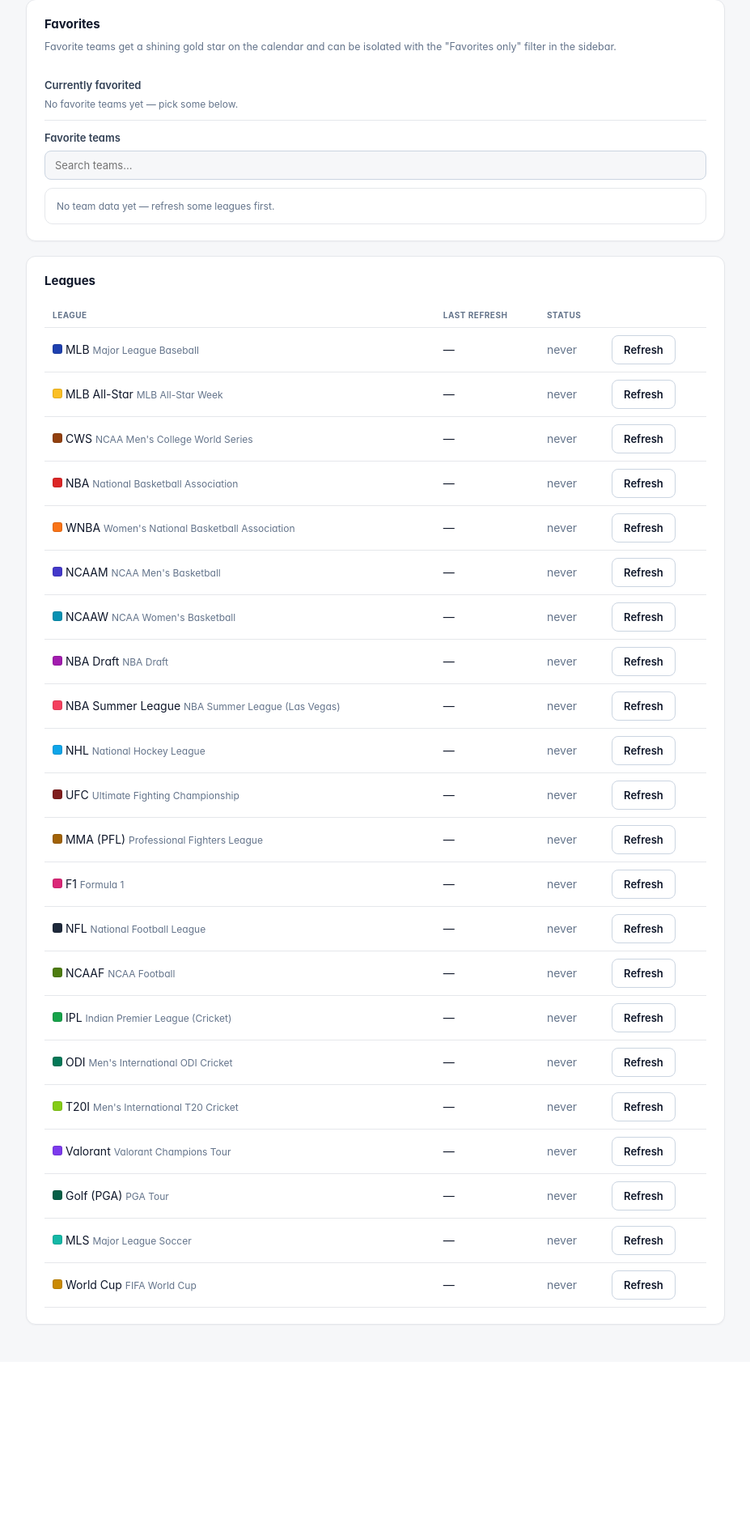
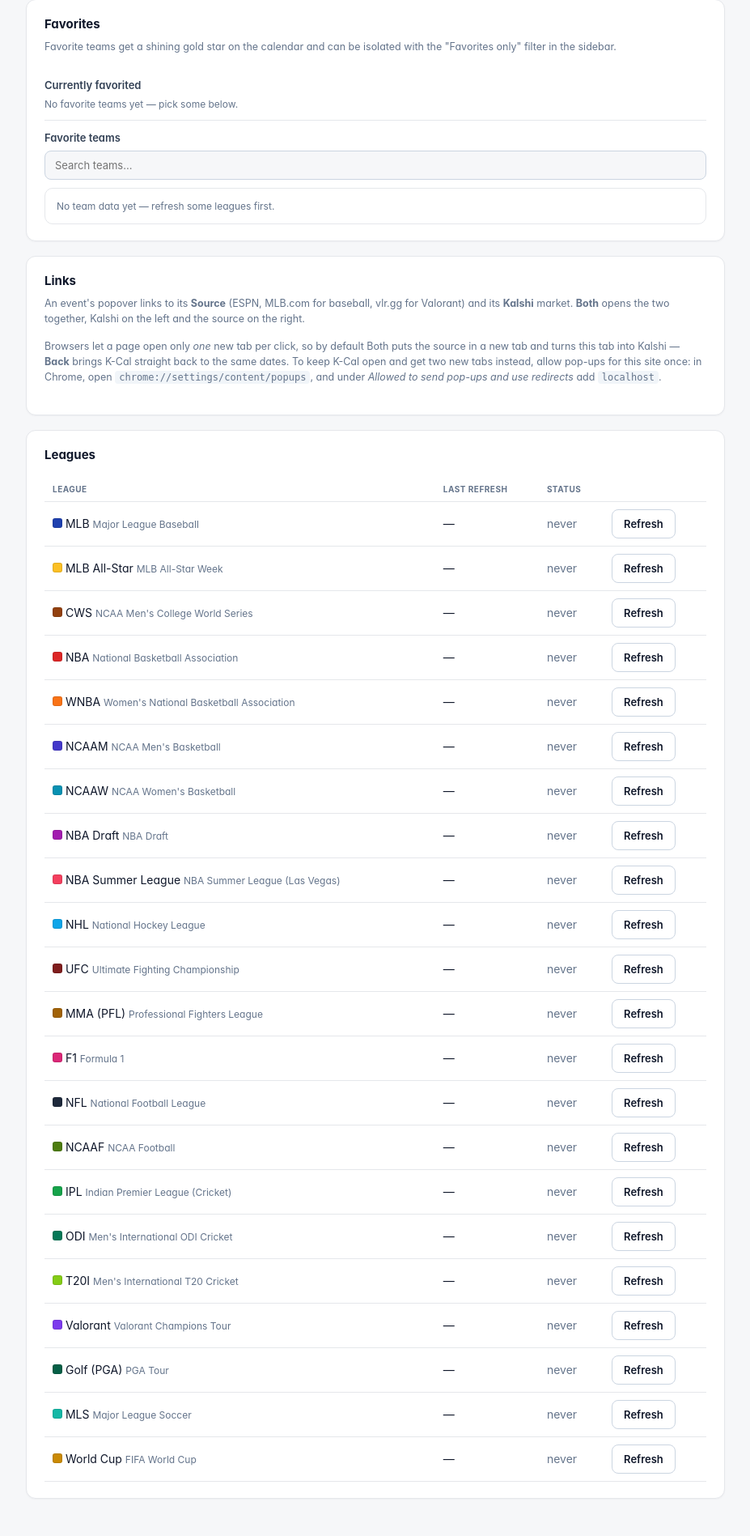
Before and after one commit to bes57/sports-calendar, a FastAPI app: page /settings in a window 1280 px wide. Shown: the part 368-2265 px from the top of the page at 81% size, without its empty margins (176-1103 px from the left). Before the commit the page ends 2005 px from the top, so only its background shows below. Run offline with FastAPI, Linux system fonts and the light colour scheme; data that the repository does not hold is empty; some web fonts are replaced.

Commit message:
Both opens both from one click again, Kalshi left / Source right
The "offer Kalshi in this tab" step was invisible — the new tab takes
focus, so the offer sat behind it and Both looked like one tab. Back to
one click opening both: with pop-ups allowed, [Kalshi][Source] as two new
tabs; otherwise the new tab gets the Source and this tab becomes Kalshi,
and Back returns to the same dates (visible range kept in sessionStorage).
Settings → Links explains the arrangement and the one-time permission.

Co-Authored-By: Claude Fable 5 <noreply@anthropic.com>
Claude-Session: https://claude.ai/code/session_0172ny9aQdC3vvSv6RszXAUj

```diff
--- a/static/app.css
+++ b/static/app.css
@@ -776,9 +776,6 @@ body[data-view="dayGridMonth"] .fc-daygrid-event .fc-event-main {
   font-size: 13px;
 }
 .popover-link:hover { text-decoration: underline; }
-.popover-hint { margin-top: 10px; font-size: 12px; line-height: 1.45; color: var(--muted); }
-.popover-hint .popover-link { display: block; font-size: 13px; margin-bottom: 4px; }
-.popover-hint-why { display: block; }
 
 /* --- Settings page --- */
 .settings-wrap { padding: 28px; max-width: 920px; margin: 0 auto; }
@@ -793,6 +790,7 @@ body[data-view="dayGridMonth"] .fc-daygrid-event .fc-event-main {
 }
 .card h2 { margin: 0 0 10px; font-size: 15px; }
 .card-hint { color: var(--muted); font-size: 12.5px; margin: 0 0 16px; line-height: 1.5; }
+.card-hint code { font-size: 12px; background: var(--hover); padding: 1px 5px; border-radius: 4px; }
 table.kv { border-collapse: collapse; width: 100%; margin-top: 8px; }
 table.kv td, table.kv th { padding: 9px 10px; border-bottom: 1px solid var(--border); text-align: left; }
 .actions { display: flex; align-items: center; gap: 10px; margin-top: 14px; }
--- a/templates/calendar.html
+++ b/templates/calendar.html
@@ -110,9 +110,8 @@
   <div class="popover-links">
     <a id="popover-link" class="popover-link" href="#" target="_blank" rel="noopener">Source &rarr;</a>
     <a id="popover-kalshi" class="popover-link" href="#" target="_blank" rel="noopener">Kalshi &rarr;</a>
-    <a id="popover-both" class="popover-link" href="#" target="_blank" rel="noopener">Both &rarr;</a>
+    <a id="popover-both" class="popover-link" href="#" target="_blank" rel="noopener" title="Opens Kalshi and the source together. See Settings → Links for how tabs are arranged.">Both &rarr;</a>
   </div>
-  <div id="popover-hint" class="popover-hint" hidden></div>
 </div>
 
 <script>
--- a/templates/settings.html
+++ b/templates/settings.html
@@ -53,6 +53,23 @@
         <div class="muted small" id="team-groups-loading" style="padding:14px;">Loading teams…</div>
       </div>
     </div>
+  </section>
+
+  <section class="card">
+    <h2>Links</h2>
+    <p class="card-hint">
+      An event's popover links to its <strong>Source</strong> (ESPN, MLB.com for baseball,
+      vlr.gg for Valorant) and its <strong>Kalshi</strong> market. <strong>Both</strong> opens the
+      two together, Kalshi on the left and the source on the right.
+    </p>
+    <p class="card-hint">
+      Browsers let a page open only <em>one</em> new tab per click, so by default Both puts the
+      source in a new tab and turns this tab into Kalshi — <strong>Back</strong> brings K-Cal
+      straight back to the same dates. To keep K-Cal open and get two new tabs instead, allow
+      pop-ups for this site once: in Chrome, open <code>chrome://settings/content/popups</code>,
+      and under <em>Allowed to send pop-ups and use redirects</em> add
+      <code>{{ request.url.hostname }}</code>.
+    </p>
   </section>
 
   <section class="card">
```
Also changed, not shown: static/app.js (+21 -25 lines).
